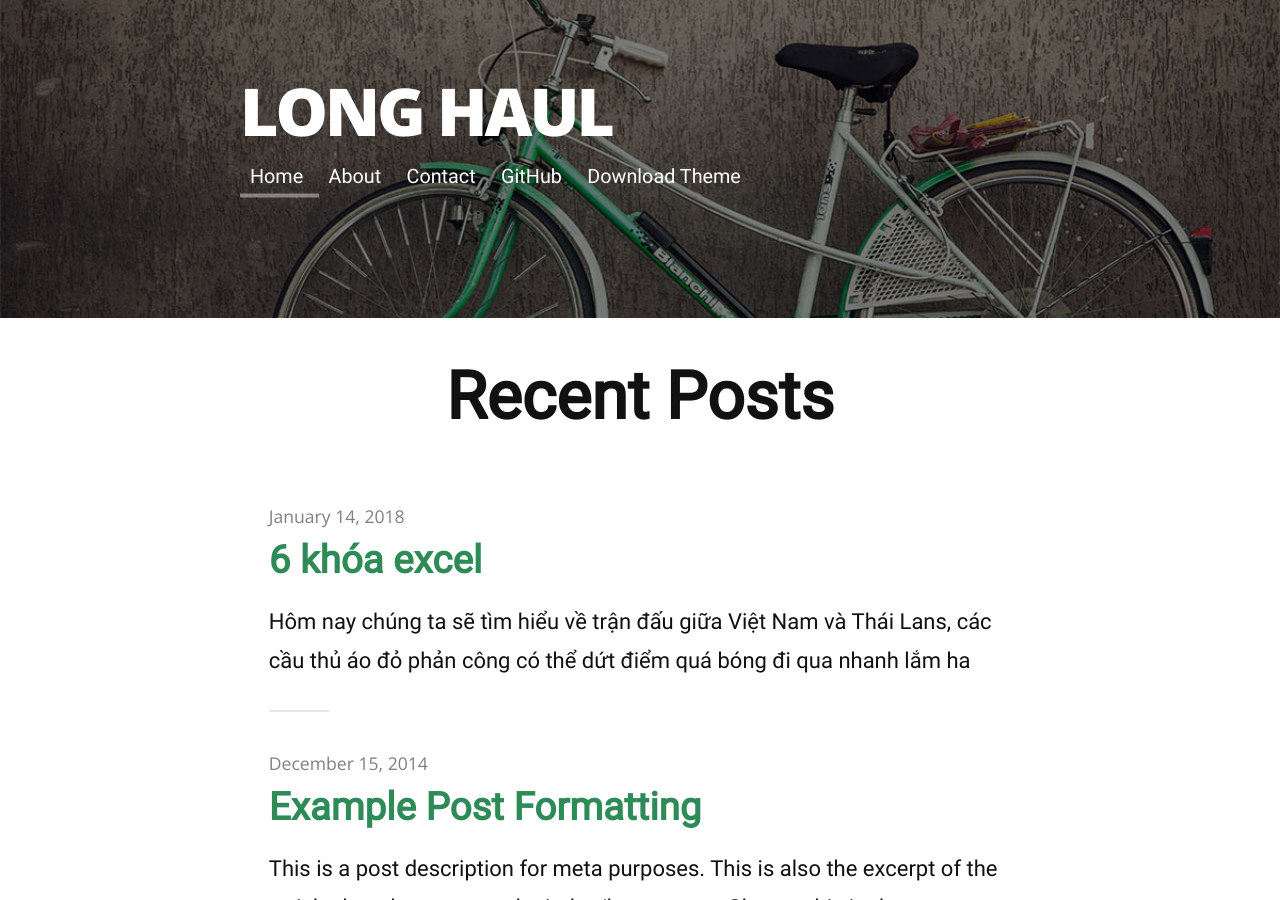
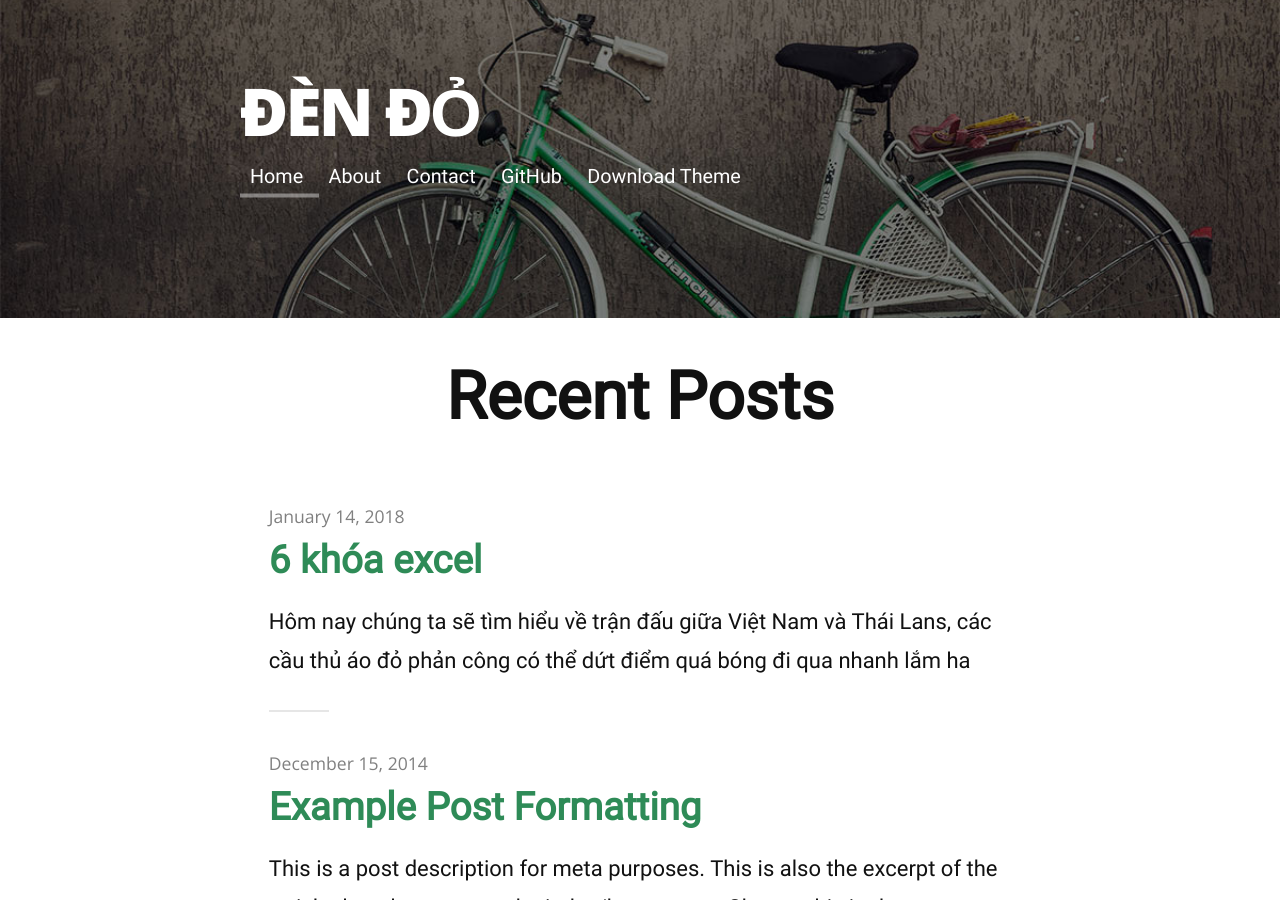
Before and after one commit to dendosg/note, a Jekyll site: the page built from index.html, in a window 1280 px wide and 900 px high. Built offline with Jekyll 4.4.1, drawn with Linux system fonts in a browser that asks for light colours; nearby versions of some CDN libraries; the list of posts is cut into pages by our own code.

Commit message:
Update _config.yml

```diff
--- a/_config.yml
+++ b/_config.yml
@@ -1,10 +1,10 @@
-title: Long Haul
-description: Long Form Jekyll theme built with SASS / COMPASS / SUSY
+title: Đèn Đỏ
+description: Ghi chú của Đèn Đỏ
 
 url: http://brianmaierjr.github.com/long-haul
 baseurl: ""
 paginate_path: "page/:num"
-permalink: blog/:title/
+permalink: /:title
 
 markdown: kramdown
 highlighter: rouge
```
